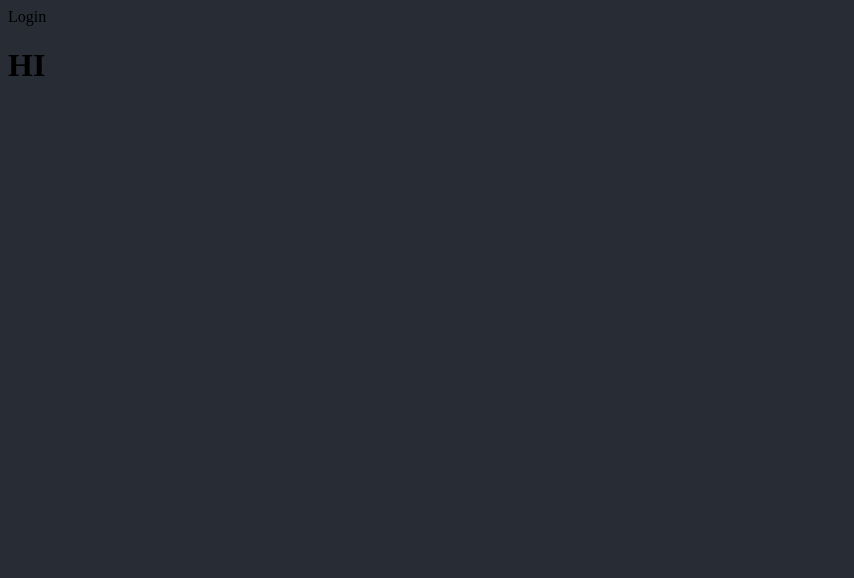
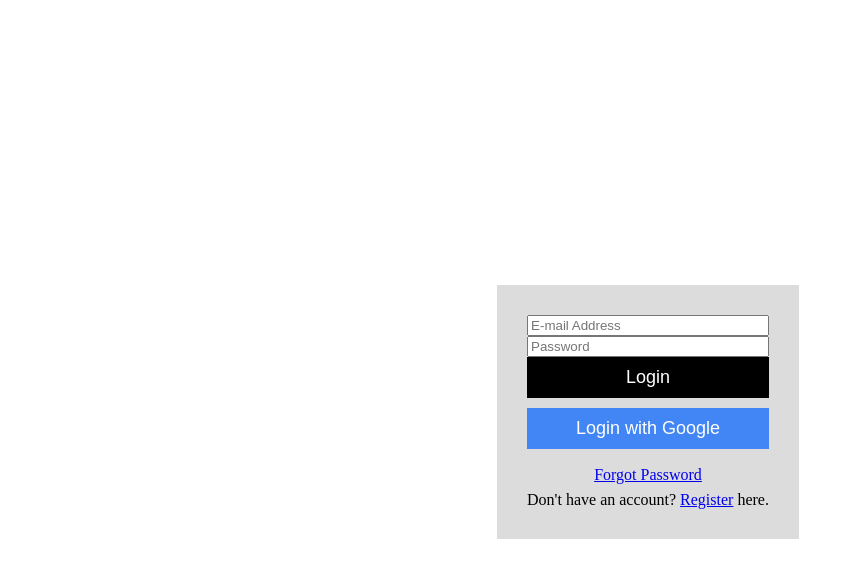
Before and after one commit to jordanrath/messaging-app, a React (Create React App) app: page / in a window 1280 px wide. Shown: the top 578 px of the page, without its empty margins (0-854 px from the left). Built offline with nearby package versions, Linux system fonts and the light colour scheme; no server answers.

Commit message:
create functional login page

```diff
--- a/package.json
+++ b/package.json
@@ -10,6 +10,9 @@
     "firebase-react-hooks": "^0.8.0",
     "react": "^18.2.0",
     "react-dom": "^18.2.0",
+    "react-firebase-hooks": "^5.1.1",
+    "react-router": "^6.8.0",
+    "react-router-dom": "^6.8.0",
     "react-scripts": "5.0.1",
     "web-vitals": "^2.1.4"
   },
--- a/src/App.js
+++ b/src/App.js
@@ -20,7 +20,7 @@ const App = () => {
         </Routes>
       </Router>
       <header>
-        <h1>HI</h1>
+        <h1></h1>
       </header>
 
       <section>
--- a/src/Login.js
+++ b/src/Login.js
@@ -1,9 +1,60 @@
-import React from 'react'
+import React, { useEffect, useState } from 'react';
+import { Link, useNavigate } from 'react-router-dom';
+import { auth, logInWithEmailAndPassword, signInWithGoogle } from './Firebase';
+import { useAuthState } from "react-firebase-hooks/auth";
 
 const Login = () => {
+    const [email, setEmail] = useState("");
+    const [password, setPassword] = useState("");
+    const [user, loading, error] = useAuthState(auth);
+    const navigate = useNavigate();
+
+    useEffect(() => {
+        if (loading) {
+            //trigger custom loading screen
+            return;
+        }
+        if (user) navigate("/dashboard");
+    }, [user, loading]);
+
   return (
-    <div>Login</div>
+    <div className='login'>
+        <div className='login__container'>
+            <input
+                type='text'
+                className='login__textbox'
+                value={email}
+                onChange={(event) => setEmail(event.target.value)}
+                placeholder='E-mail Address'
+            />
+            <input
+                type='password'
+                className='login__textbox'
+                value={password}
+                onChange={(event) => setPassword(event.target.value)}
+                placeholder='Password'
+            />
+            <button
+                className='login__btn'
+                onClick={() => logInWithEmailAndPassword(email, password)}
+            >
+                Login
+            </button>
+            <button
+                className='login__btn login__google'
+                onClick={signInWithGoogle}
+            >
+                Login with Google
+            </button>
+            <div>
+                <Link to="/reset">Forgot Password</Link>
+            </div>
+            <div>
+                Don't have an account? <Link to='/register'>Register</Link> here.
+            </div>
+        </div>
+    </div>
   )
 }
 
-export default Login
+export default Login;
--- a/src/styles.css
+++ b/src/styles.css
@@ -1,154 +1,33 @@
-body {
-  background-color: #282c34;
-}
-
-.App {
-  text-align: center;
-  max-width: 728px;
-  margin: 0 auto;
-}
-
-.App header {
-  background-color: #181717;
-  height: 10vh;
-  min-height: 50px;
-  color: white;
-  position: fixed;
-  width: 100%;
-  max-width: 728px;
-  top: 0;
+.login {
+  height: 100vh;
+  width: 100vw;
   display: flex;
   align-items: center;
-  justify-content: space-between;
-  z-index: 99;
-  padding: 10px;
-  box-sizing: border-box;
+  justify-content: center;
 }
-
-.App section {
+.login__container {
   display: flex;
   flex-direction: column;
-  justify-content: center;
-  min-height: 100vh;
-  background-color: rgb(40, 37, 53);
+  text-align: center;
+  background-color: #dcdcdc;
+  padding: 30px;
 }
-
-main {
+.login__textBox {
   padding: 10px;
-  height: 80vh;
-  margin: 10vh 0 10vh;
-  overflow-y: scroll;
-  display: flex;
-  flex-direction: column;
+  font-size: 18px;
+  margin-bottom: 10px;
 }
-
-main::-webkit-scrollbar {
-  width: 0.25rem;
-}
-
-main::-webkit-scrollbar-track {
-  background: #1e1e24;
-}
-
-main::-webkit-scrollbar-thumb {
-  background: #6649b8;
-}
-
-form {
-  height: 10vh;
-  position: fixed;
-  bottom: 0;
-  background-color: rgb(24, 23, 23);
-  width: 100%;
-  max-width: 728px;
-  display: flex;
-  font-size: 1.5rem;
-}
-
-form button {
-  width: 20%;
-  background-color: rgb(56, 56, 143);
-}
-
-
-input {
-  line-height: 1.5;
-  width: 100%;
-  font-size: 1.5rem;
-  background: rgb(58, 58, 58);
-  color: white;
-  outline: none;
-  border: none;
-  padding: 0 10px;
-}
-
-button {
-  background-color: #282c34; /* Green */
+.login__btn {
+  padding: 10px;
+  font-size: 18px;
+  margin-bottom: 10px;
   border: none;
   color: white;
-  padding: 15px 32px;
-  text-align: center;
-  text-decoration: none;
-  display: inline-block;
-  cursor: pointer;
-  font-size: 1.25rem;
+  background-color: black;
 }
-
-button:disabled {
-  opacity: 0.5;
-  cursor: not-allowed;
+.login__google {
+  background-color: #4285f4;
 }
-
-
-.sign-in {
-  color: #282c34;
-  background: white;
-  max-width: 400px;
-  margin: 0 auto;
+.login div {
+  margin-top: 7px;
 }
-
-
-
-
-ul, li {
-  text-align: left;
-  list-style: none;
-}
-
-p {
-  max-width: 500px;
-  margin-bottom: 12px;
-  line-height: 24px;
-  padding: 10px 20px;
-  border-radius: 25px;
-  position: relative;
-  color: white;
-  text-align: center;
-}
-
-.message {
-  display: flex;
-  align-items: center;
-}
-
-
-.sent {
-  flex-direction: row-reverse;
-}
-
-.sent p {
-  color: white;
-  background: #0b93f6;
-  align-self: flex-end;
-}
-.received p {
-  background: #e5e5ea;
-  color: black;
-}
-
-img {
-  width: 40px;
-  height: 40px;
-  border-radius: 50%;
-  margin: 2px 5px;
-}
```
Also changed, not shown: 1 other file (tests, documents, lock files or other folders).
